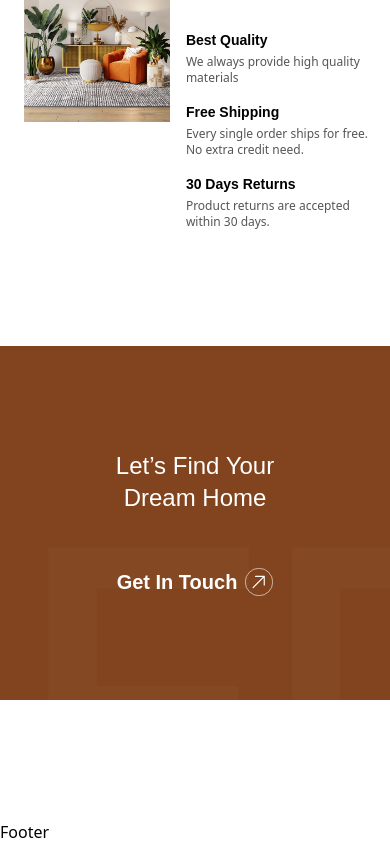
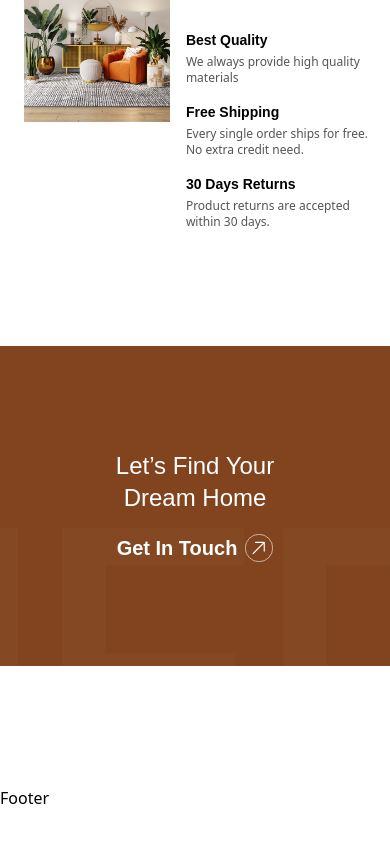
Before and after one commit to asssslay/CIELO-website, a React (Vite) app: page / in a window 390 px wide. Shown: the part 2870-3714 px from the top of the page. After the commit the page ends 3680 px from the top, so only its background shows below. Built offline with nearby package versions, Linux system fonts and the light colour scheme; a web font is replaced by a local one.

Commit message:
Home section

```diff
--- a/src/sections/FindHome.jsx
+++ b/src/sections/FindHome.jsx
@@ -4,7 +4,7 @@ import { assetPaths } from "../constants";
 const FindHome = () => {
   return (
     <section
-      className="container py-[104px] mb-[120px] relative bg-cover bg-center bg-no-repeat flex flex-col gap-[54px] items-center justify-center text-center"
+      className="container py-[104px] mb-[120px] relative bg-cover bg-center bg-no-repeat flex flex-col gap-5 xs:gap-7 md:gap-10 lg:gap-[54px] 2xl:gap-16 items-center justify-center text-center"
       style={{ backgroundImage: `url(${assetPaths.backgroundCTA})` }}
     >
       <h2 className="h2-custom text-white font-cabinet">
```
